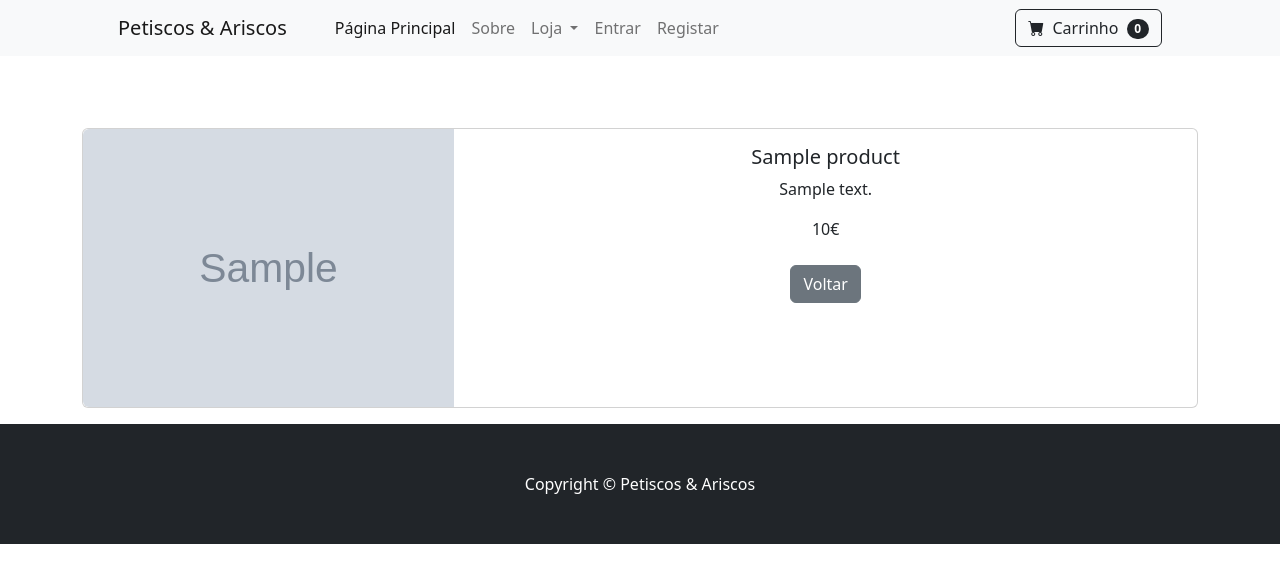
After one commit to godbernaz/petiscos_django, a Django app: template petiscos-web/webecom/mystore/templates/product.html in a window 1280 px wide. The commit adds this page. Shown: the top 583 px of the page. Run offline with Django 3.2, Linux system fonts and the light colour scheme; the template is opened without the code that fills it: most values are stand-ins (such as "Sample title", 1, 10 or a date in 2020); grey boxes marked "Sample" are stand-in pictures; some libraries are stand-ins or nearby versions.

Commit message:
New product html  page added, now its possible to look for each product more info having their own page, some changes on the CSS and descriptions

```diff
--- a/petiscos-web/webecom/mystore/templates/base.html
+++ b/petiscos-web/webecom/mystore/templates/base.html
@@ -34,7 +34,9 @@
 
         <!-- Footer-->
         <footer class="py-5 bg-dark">
-            <div class="container"><p class="m-0 text-center text-white">Copyright &copy; Petiscos & Ariscos </p></div>
+            <div class="container">
+                <p class="m-0 text-center text-white">Copyright &copy; Petiscos & Ariscos</p>
+            </div>
         </footer>
         <!-- Bootstrap core JS-->
         <script src="https://cdn.jsdelivr.net/npm/bootstrap@5.2.3/dist/js/bootstrap.bundle.min.js"></script>
--- a/petiscos-web/webecom/mystore/templates/navbar.html
+++ b/petiscos-web/webecom/mystore/templates/navbar.html
@@ -15,7 +15,12 @@
                         <li><a class="dropdown-item" href="#!">Todas as comidas</a></li>
                         <li><hr class="dropdown-divider" /></li>
                         <li><a class="dropdown-item" href="#!">Entradas</a></li>
-                        <li><a class="dropdown-item" href="#!">Peixe</a></li>
+                        <li><a class="dropdown-item" href="#!">Carnes</a></li>
+                        <li><a class="dropdown-item" href="#!">Peixes</a></li>
+                        <li><a class="dropdown-item" href="#!">Dietas</a></li>
+                        <li><a class="dropdown-item" href="#!">Saladas</a></li>
+                        <li><a class="dropdown-item" href="#!">Tábuas</a></li>
+                        <li><a class="dropdown-item" href="#!">Sobremesas</a></li>
                     </ul>
                 </li>
                 {% if user.is_authenticated %}
--- /dev/null
+++ b/petiscos-web/webecom/mystore/templates/product.html
@@ -0,0 +1,41 @@
+{% extends 'base.html' %}
+{% block content %}
+<br/><br/><br/>
+
+<div class="container">
+    <div class="card mb-3">
+        <div class="row g-0">
+          <div class="col-md-4">
+            <img src="{{ product.image.url }}" class="img-fluid rounded-start" alt="...">
+          </div>
+          <div class="col-md-8">
+            <div class="card-body">
+                <center>
+                <h5 class="card-title">{{ product.name }}</h5>
+                <p class="card-text">{{ product.description }}</p>
+
+                {% if product.is_sale %}
+                Na compra deste produto tens o desconto mencionado em baixo!
+                <div class="d-flex justify-content-center small text-warning mb-2">
+                    <div class="bi-star-fill"></div>&nbsp;&nbsp;Saldos!&nbsp;&nbsp;
+                        <div class="bi-star-fill"></div></div>
+                    <!-- Product price-->
+                    <strike>
+                    {{ product.price }}€
+                    </strike>
+                    {{ product.sale_price }}€
+
+                {% else %}
+
+                {{ product.price }}€
+
+                {% endif %}
+                <br/><br/>
+                <a href="{% url 'home' %}" class="btn btn-secondary">Voltar</a>
+                </center>
+            </div>
+          </div>
+        </div>
+      </div>
+</div>
+{% endblock %}
--- a/petiscos-web/webecom/mystore/urls.py
+++ b/petiscos-web/webecom/mystore/urls.py
@@ -7,4 +7,5 @@ urlpatterns = [
     path('login/', views.login_user, name='login'),
     path('logout/', views.logout_user, name='logout'),
     path('register/', views.register_user, name='register'),
+    path('product/<int:pk>', views.product, name='product'),
 ]
--- a/petiscos-web/webecom/mystore/views.py
+++ b/petiscos-web/webecom/mystore/views.py
@@ -7,6 +7,10 @@ from django.contrib.auth.forms import UserCreationForm
 from .forms import SignUpForm
 from django import forms
 
+
+def product(request,pk):
+    product = Products.objects.get(id=pk)
+    return render(request, 'product.html', {'product':product})
 
 def home(request):
     products = Products.objects.all()
```
Also changed, not shown: petiscos-web/webecom/mystore/templates/home.html (+7 -7 lines), petiscos-web/webecom/db.sqlite3.
